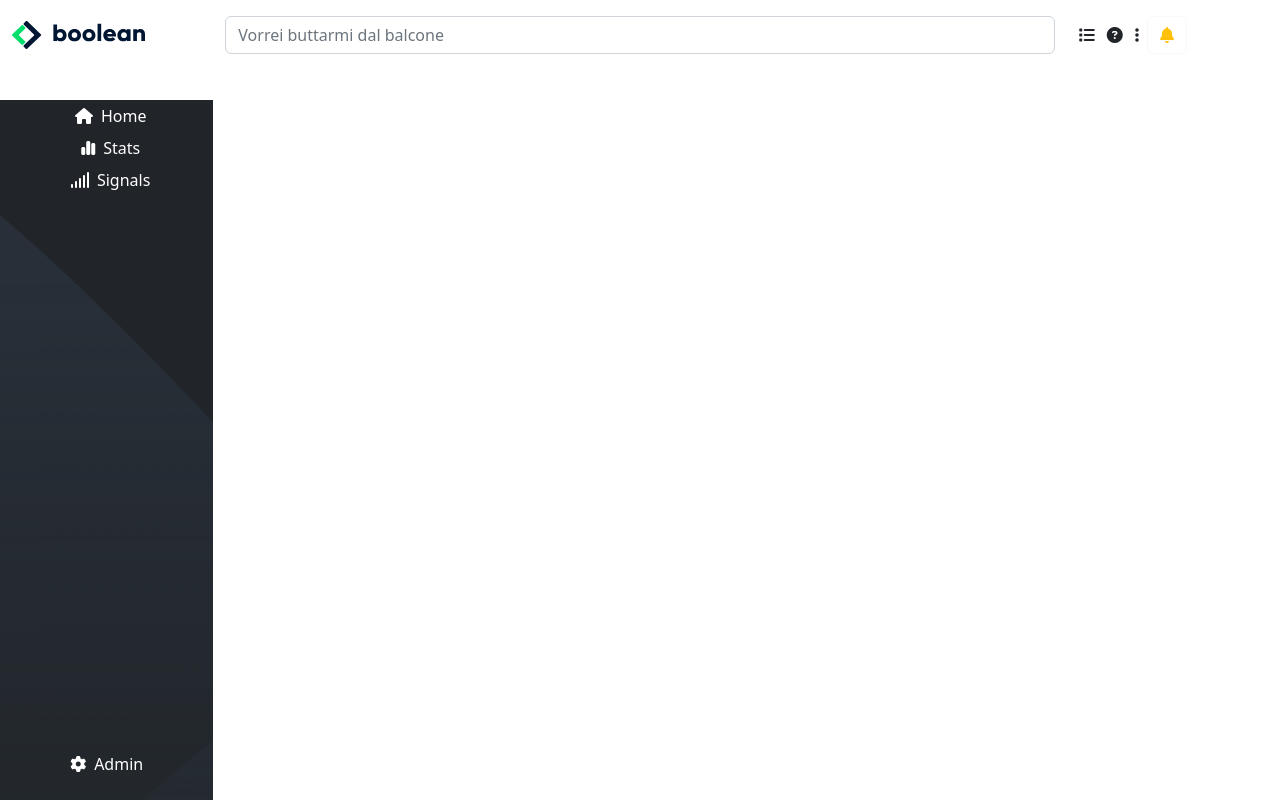
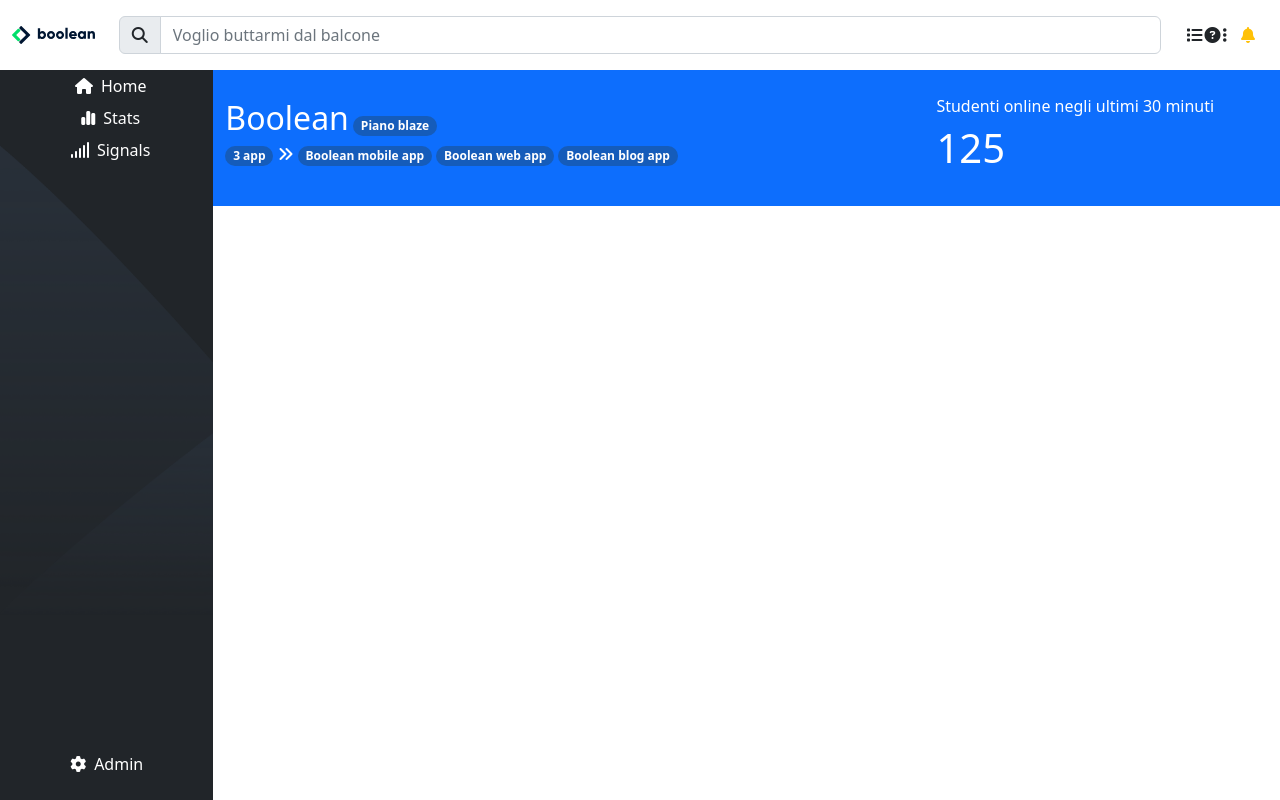
Before and after one commit to Tappobill/html-css-bootstrap-dashboard, a plain HTML site: page index.html in a window 1280 px wide. Drawn offline with nearby package versions, Linux system fonts and the light colour scheme.

Commit message:
Modifiche varie e Prima parte del Main

```diff
--- a/css/style.css
+++ b/css/style.css
@@ -1,16 +1,22 @@
-body{
+.all-container{
     height: 100vh;
 }
 
 header{
-    height: 100px;
+    height: 70px;
 }
 
 main{
-    height: calc( 100vh - 100px );
+    height: calc( 100vh - 70px );
 }
 
 .bg-img{
     background-image: url("../img/sidebar-bg.png");
-    height: calc( 100vh - 100px );
+    height: 100%;
+    background-repeat: no-repeat;
+    background-size: cover;
 }
+
+.badge-custom{
+    background-color: #155CBA;
+}
--- a/index.html
+++ b/index.html
@@ -12,31 +12,37 @@
 
 <body>
 
-    <header class="container-fluid m-0">
+    <div class="all-container">
 
-        <div class="row">
+        <header class="d-flex align-items-center">
 
-            <div class="col-2 col-lg-2 d-flex  align-items-center mt-3">
-                <img src="img/mobile-logo.png" class="w-50 d-lg-none" alt="logomobile">
-                <img src="img/logo.svg" class="d-lg-block d-none" alt="logo">
+            <div class="container-fluid">
+
+                <div class="row align-items-center justify-content-center">
+
+                    <div class="col-1">
+                        <img src="img/mobile-logo.png" class="d-lg-none img-fluid" alt="logomobile">
+                        <img src="img/logo.svg" class="d-lg-block d-none img-fluid" alt="logo">
                     </div>
 
-            <div class="col-8 col-lg-8 d-flex justify-content-center align-items-center mt-3">
-                <input class="form-control" list="datalistOptions" id="exampleDataList" placeholder="Vorrei buttarmi dal balcone">
+                    <div class="col-10">
+                       <div class="input-group">
+                        <span class="input-group-text" id="basic-addon1">
+                            <i class="fa-solid fa-magnifying-glass"></i>
+                        </span>
+                        <input type="text" class="form-control" placeholder="Voglio buttarmi dal balcone" aria-label="Usernam" aria-describedby="basic-addon1">
+                       </div>
                     </div>
 
-            <div class="col-2 col-lg-2 d-flex align-items-center mt-3">
-                <div class="d-lg-block d-none">
-                    <i class="fa-solid fa-list me-2"></i>
-                    <i class="fa-solid fa-circle-question me-2"></i>
-                    <i class="fa-solid fa-ellipsis-vertical me-2"></i>
-                </div>
-
-                <div class="dropdown">
-                    <button class="btn btn-outline-light type="button" data-bs-toggle="dropdown" aria-expanded="false">
+                    <div class="col-1 d-flex  justify-content-around align-items-center">
+                        <i class="fa-solid fa-list d-lg-block d-none"></i>
+                        <i class="fa-solid fa-circle-question d-lg-block d-none"></i>
+                        <i class="fa-solid fa-ellipsis-vertical d-lg-block d-none"></i>
+                        <div class="btn-group">
+                            <span type="button" class="btn btn-outline-light border-0"  data-bs-toggle="dropdown" aria-expanded="false">
                                 <i class="fa-solid fa-bell text-warning"></i>
-                      </button>
-                      <ul class="dropdown-menu">
+                            </span>
+                            <ul class="dropdown-menu drpdown-menu-end">
                             <li><a class="dropdown-item" href="#">Profilo</a></li>
                             <li><a class="dropdown-item" href="#">Fatturazione</a></li>
                             <li><a class="dropdown-item" href="#">Logout</a></li>
@@ -46,14 +52,17 @@
 
                 </div>
 
+            </div>
+
         </header>
 
+        <main>
 
-    <main class="container-fluid">
+            <div class="container-fluid h-100">
 
-        <div class="row">
+                <div class="row h-100">
 
-            <div class="col-1 col-md-1 col-lg-2 bg-img bg-dark text-white d-flex flex-column justify-content-between">
+                    <div class="col-2 bg-img bg-dark text-white d-flex flex-column justify-content-between">
 
                         <div class="d-flex flex-column align-items-center">
                             <div class="d-flex align-items-center">
@@ -79,13 +88,51 @@
 
                     </div>
 
-            <div class="col-11 col-md-11 col-lg-10">
+                    <div class="col-10 px-0">
+
+                        <div class="container-fluid bg-primary text-white py-4">
+
+                            <div class="row">
+
+                                <div class="col-lg-8 mb-3">
+                                    <span class="fs-2">Boolean</span>
+                                    <span><span class="badge badge-custom rounded-pill">Piano blaze</span></span>
+                                    <div>
+                                        <span><span class="badge badge-custom rounded-pill">3 app</span></span>
+                                        <i class="fa-solid fa-angles-right"></i>
+                                        <span class="d-lg-none"><span class="badge badge-custom rounded-circle"><i class="fa-solid fa-plus"></i></span></span>
+                                        <span class="d-lg-inline-block d-none"><span class="badge badge-custom rounded-pill">Boolean mobile app</span></span>
+                                        <span class="d-lg-inline-block d-none"><span class="badge badge-custom rounded-pill">Boolean web app</span></span>
+                                        <span class="d-lg-inline-block d-none"><span class="badge badge-custom rounded-pill">Boolean blog app</span></span>
+                                    </div>
+                                </div>
+
+                                <div class="col-lg-4">
+                                    Studenti online negli ultimi 30 minuti
+                                    <div class="fs-1">
+                                        125
+                                    </div>
+                                </div>
 
                             </div>
 
                         </div>
 
+                    </div>
+
+                </div>
+
+            </div>
+
+
         </main>
+
+    </div>
+
+
+
+
+
 
 
 
```
Lines whose indentation alone changed are shown as unchanged.
